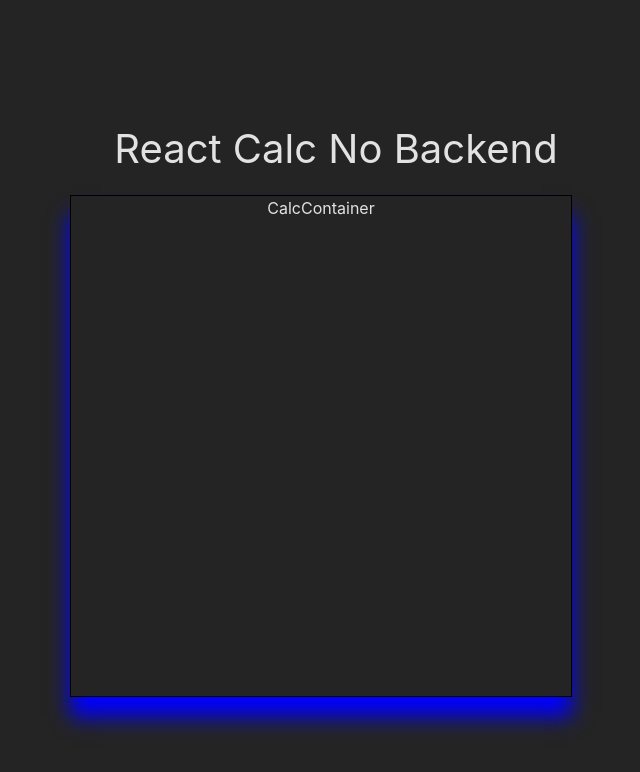
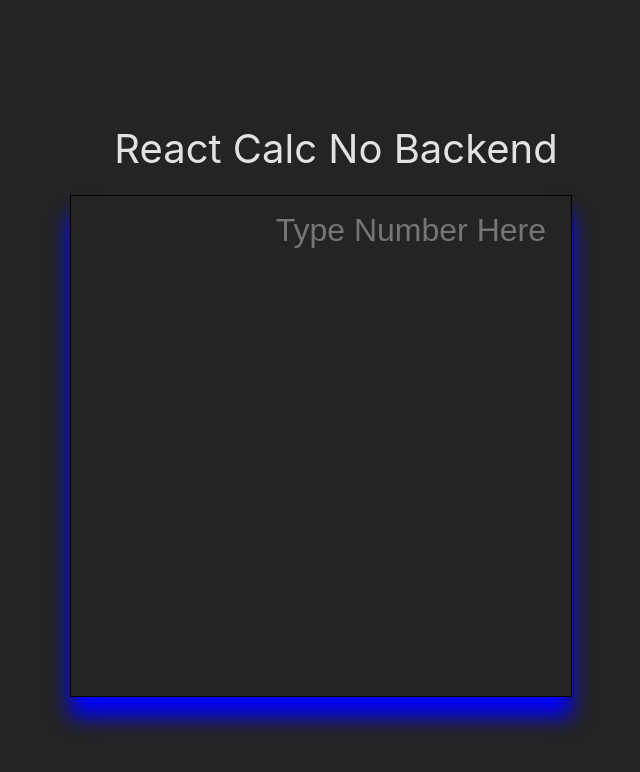
Before and after one commit to mikesz88/react_calc_no_backend, a React (Vite) app: page / in a window 1280 px wide. Shown: the top 772 px of the page, without its empty margins (304-944 px from the left). Built offline with nearby package versions, Linux system fonts and the light colour scheme.

Commit message:
create input field with onChange parent state

```diff
--- a/src/App.css
+++ b/src/App.css
@@ -3,6 +3,7 @@
   margin: 0 auto;
   padding: 2rem;
   text-align: center;
+  box-sizing: border-box;
 }
 
 .header {
@@ -18,3 +19,18 @@
   width: 500px;
   height: 500px;
 }
+
+.input {
+  width: 90%;
+  color: white;
+  text-align: right;
+  background-color: transparent;
+  border: none;
+  padding: 1rem;
+  font-size: 2rem;
+}
+
+.input:focus {
+  border: none;
+  outline: none;
+}
--- a/src/components/Calculator/CalcContainer.jsx
+++ b/src/components/Calculator/CalcContainer.jsx
@@ -1,8 +1,24 @@
 import React, { useState } from 'react'
 import { INIT_STATE } from '../../constants/CalculatorState'
+import InputField from './InputField';
 
 const CalcContainer = () => {
   const [state, setState] = useState(INIT_STATE);
+
+  const updateEntry = (e) => {
+    const entry = e.target.value;
+    if (Number(entry)) {
+      setState(prevState => ({
+        ...prevState,
+        entry: Number(entry),
+      }))
+    } else if (entry.length === 0) {
+      setState(prevState => ({
+        ...prevState,
+        entry: '',
+      }))
+    }
+  }
 
   const updateHistory = (equation) => {
     setState(prevState => ({
@@ -11,8 +27,12 @@ const CalcContainer = () => {
     }))
   }
 
+  console.log(state.entry);
+
   return (
-    <div className='calcContainer'>CalcContainer</div>
+    <div className='calcContainer'>
+      <InputField entry={state.entry} updateEntry={updateEntry} />
+    </div>
   )
 }
 
--- /dev/null
+++ b/src/components/Calculator/InputField.jsx
@@ -0,0 +1,17 @@
+import React from 'react'
+
+const InputField = ({entry, updateEntry}) => {
+  return (
+    <>
+      <input
+        placeholder='Type Number Here'
+        className='input'
+        type='text'
+        value={entry}
+        onChange={updateEntry}
+      />
+    </>
+  )
+}
+
+export default InputField
--- a/src/constants/CalculatorState.js
+++ b/src/constants/CalculatorState.js
@@ -1,9 +1,10 @@
 export const INIT_STATE = {
+  entry: '',
   history: [],
 };
 
 /*
-  Example object:
+  Example history object:
   {
   num1: X,
   operation1: Y,
```
